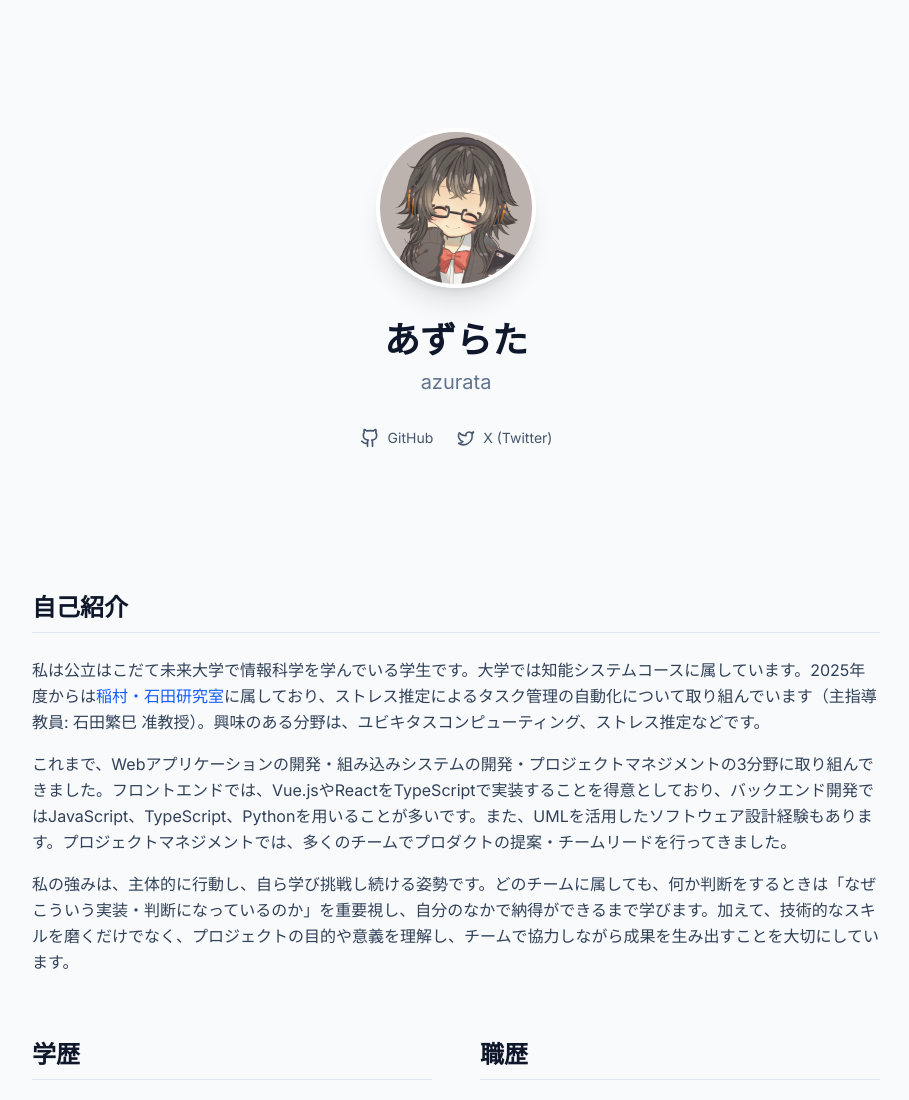
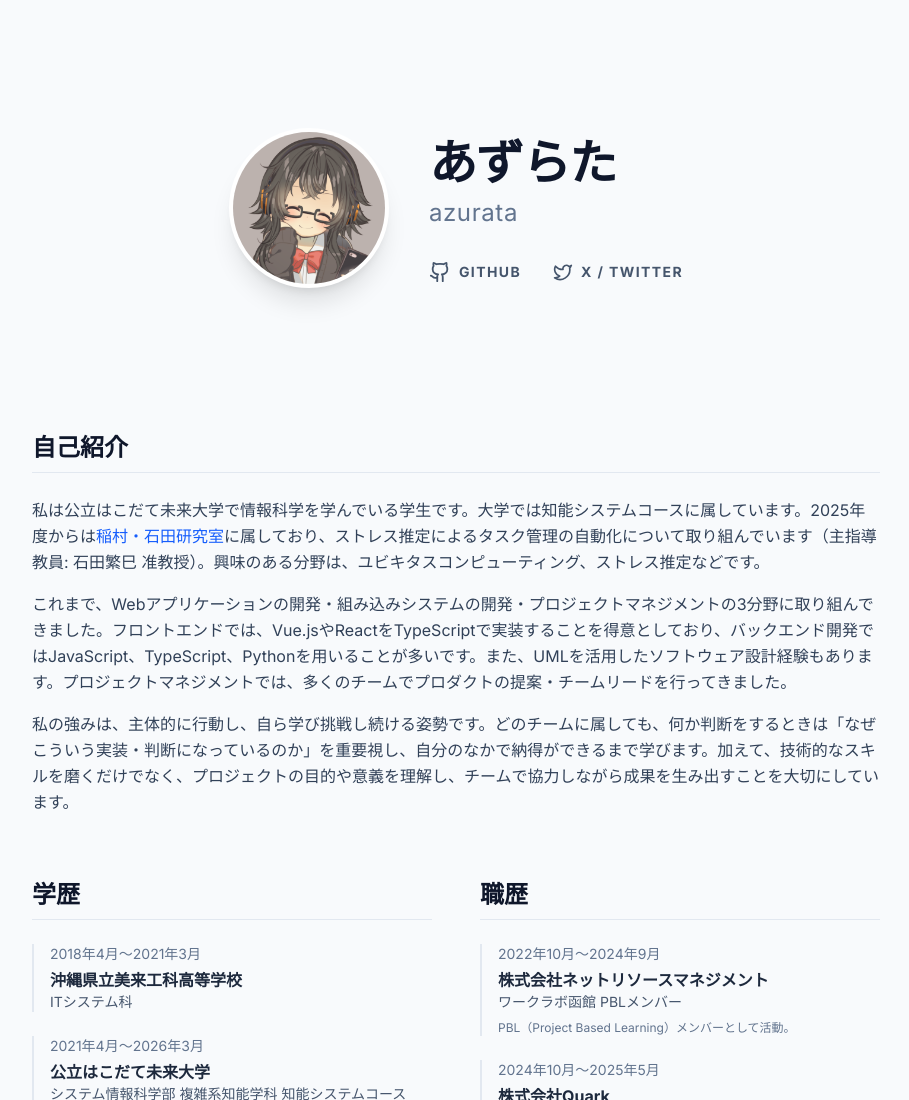
Before and after one commit to azurata09/azurata.me, an Astro site: page / in a window 1280 px wide. Shown: the top 1100 px of the page, without its empty margins (184-1093 px from the left). Built offline with nearby package versions, Linux system fonts and the light colour scheme; Astro itself is replaced by a stand-in of ours.

Commit message:
style: Heroセクションのレイアウト調整（アイコン横並び・中央配置）

```diff
--- a/src/pages/index.astro
+++ b/src/pages/index.astro
@@ -34,27 +34,27 @@ const englishName = "azurata";
 
 <Layout title={`${name} | Portfolio`}>
 	{/* Hero Section */}
-	<header class="mb-24 py-12 flex flex-col items-center text-center">
-    <div class="mb-8">
+	<header class="mb-24 py-12 flex flex-col md:flex-row items-center justify-center gap-10 text-center md:text-left">
+    <div class="shrink-0">
       <Image
         src={userIcon}
         alt={name}
         width={160}
         height={160}
-        class="rounded-full border-4 border-white shadow-xl bg-white"
+        class="rounded-full border-4 border-white shadow-xl bg-white transition-transform hover:scale-105 duration-300"
       />
     </div>
-    <div class="max-w-2xl">
-		  <h1 class="text-4xl font-bold text-slate-900 mb-2">{name}</h1>
-		  <p class="text-xl text-slate-500 mb-8">{englishName}</p>
-		  <div class="flex justify-center gap-6">
-			  <a href="https://github.com/azurata09" class="flex items-center gap-2 text-slate-600 hover:text-blue-600 transition-colors">
-          <svg xmlns="http://www.w3.org/2000/svg" width="20" height="20" viewBox="0 0 24 24" fill="none" stroke="currentColor" stroke-width="2" stroke-linecap="round" stroke-linejoin="round"><path d="M15 22v-4a4.8 4.8 0 0 0-1-3.5c3 0 6-2 6-5.5.08-1.25-.27-2.48-1-3.5.28-1.15.28-2.35 0-3.5 0 0-1 0-3 1.5-2.64-.5-5.36-.5-8 0C6 2 5 2 5 2c-.3 1.15-.3 2.35 0 3.5A5.403 5.403 0 0 0 4 9c0 3.5 3 5.5 6 5.5-.39.49-.68 1.05-.85 1.65-.17.6-.22 1.23-.15 1.85v4"/><path d="M9 18c-4.51 2-5-2-7-2"/></svg>
-          <span class="text-sm font-medium">GitHub</span>
+    <div class="flex flex-col">
+		  <h1 class="text-5xl font-bold text-slate-900 mb-1 tracking-tight leading-tight">{name}</h1>
+		  <p class="text-2xl text-slate-500 mb-8 font-medium tracking-wide">{englishName}</p>
+		  <div class="flex justify-center md:justify-start gap-8">
+			  <a href="https://github.com/azurata09" class="group flex items-center gap-2 text-slate-600 hover:text-slate-900 transition-colors">
+          <svg xmlns="http://www.w3.org/2000/svg" width="22" height="22" viewBox="0 0 24 24" fill="none" stroke="currentColor" stroke-width="2" stroke-linecap="round" stroke-linejoin="round" class="transition-transform group-hover:scale-110"><path d="M15 22v-4a4.8 4.8 0 0 0-1-3.5c3 0 6-2 6-5.5.08-1.25-.27-2.48-1-3.5.28-1.15.28-2.35 0-3.5 0 0-1 0-3 1.5-2.64-.5-5.36-.5-8 0C6 2 5 2 5 2c-.3 1.15-.3 2.35 0 3.5A5.403 5.403 0 0 0 4 9c0 3.5 3 5.5 6 5.5-.39.49-.68 1.05-.85 1.65-.17.6-.22 1.23-.15 1.85v4"/><path d="M9 18c-4.51 2-5-2-7-2"/></svg>
+          <span class="text-sm font-semibold uppercase tracking-widest">GitHub</span>
         </a>
-			  <a href="https://twitter.com/azurata09_" class="flex items-center gap-2 text-slate-600 hover:text-blue-400 transition-colors">
-          <svg xmlns="http://www.w3.org/2000/svg" width="18" height="18" viewBox="0 0 24 24" fill="none" stroke="currentColor" stroke-width="2" stroke-linecap="round" stroke-linejoin="round"><path d="M22 4s-.7 2.1-2 3.4c1.6 10-9.4 17.3-18 11.6 2.2.1 4.4-.6 6-2C3 15.5.5 9.6 3 5c2.2 2.6 5.6 4.1 9 4-.9-4.2 4-6.6 7-3.8 1.1 0 3-1.2 3-1.2z"/></svg>
-          <span class="text-sm font-medium">X (Twitter)</span>
+			  <a href="https://twitter.com/azurata09_" class="group flex items-center gap-2 text-slate-600 hover:text-blue-400 transition-colors">
+          <svg xmlns="http://www.w3.org/2000/svg" width="20" height="20" viewBox="0 0 24 24" fill="none" stroke="currentColor" stroke-width="2" stroke-linecap="round" stroke-linejoin="round" class="transition-transform group-hover:scale-110"><path d="M22 4s-.7 2.1-2 3.4c1.6 10-9.4 17.3-18 11.6 2.2.1 4.4-.6 6-2C3 15.5.5 9.6 3 5c2.2 2.6 5.6 4.1 9 4-.9-4.2 4-6.6 7-3.8 1.1 0 3-1.2 3-1.2z"/></svg>
+          <span class="text-sm font-semibold uppercase tracking-widest">X / Twitter</span>
         </a>
 		  </div>
     </div>
```
